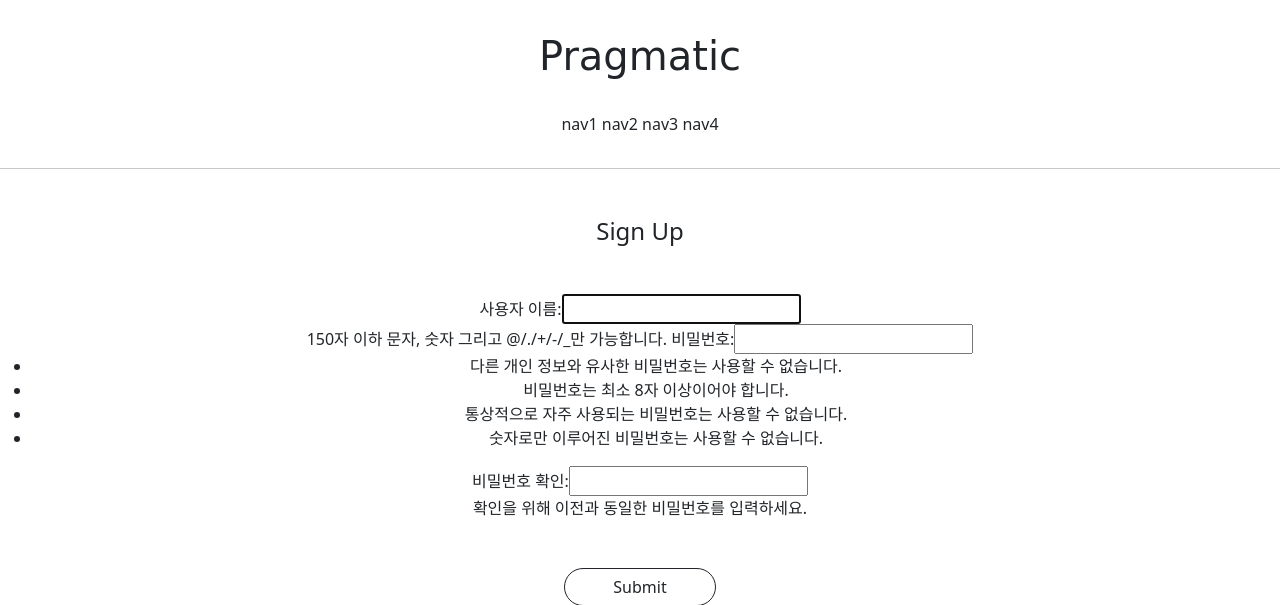
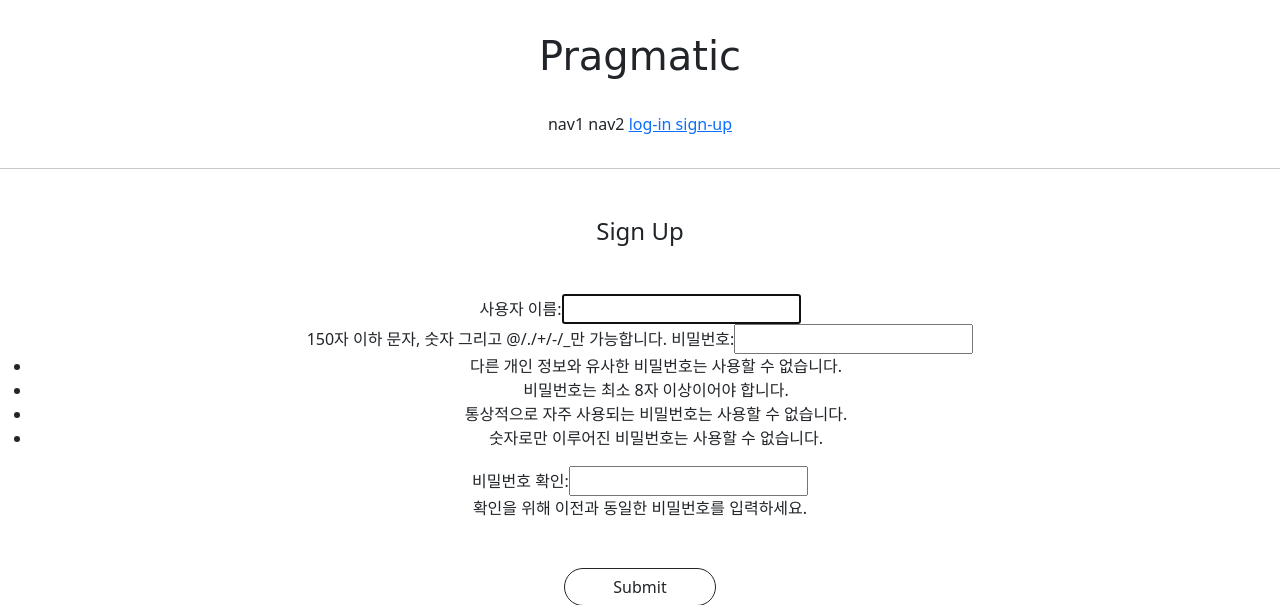
Before and after one commit to ui-hyeong/gis_3class, a Django app: page /accounts/create/ in a window 1280 px wide. Shown: the top 605 px of the page. Run offline with Django 3.2, Linux system fonts and the light colour scheme; parts of the project's set-up code (start-up, migrations or seed data) failed here and were passed over; some web fonts are replaced.

Commit message:
7 / 16 gis_p commit 1

```diff
--- a/templates/header.html
+++ b/templates/header.html
@@ -11,8 +11,22 @@
     <div class="pragmatic_header_botton">
         <span>nav1</span>
         <span>nav2</span>
-        <span>nav3</span>
-        <span>nav4</span>
+        {% if not user.is_authenticated %}   {# 로그인 확인 여부를 알아주는 객체 #}
+        <span>
+            <a href="{% url 'accountapp:login' %}">
+                log-in
+            </a>  {# a테그는 html 링크?테그를 만드는 것 #}
+        </span>
+        <span>
+            <a href="{% url 'accountapp:create' %}">
+                sign-up
+            </a>
+        </span>
+        {% else %}
+        <span href="{% url 'accountapp:logout' %}" >
+            log-out
+        </span>
+        {% endif %}
     </div>
 
 </div>
```
